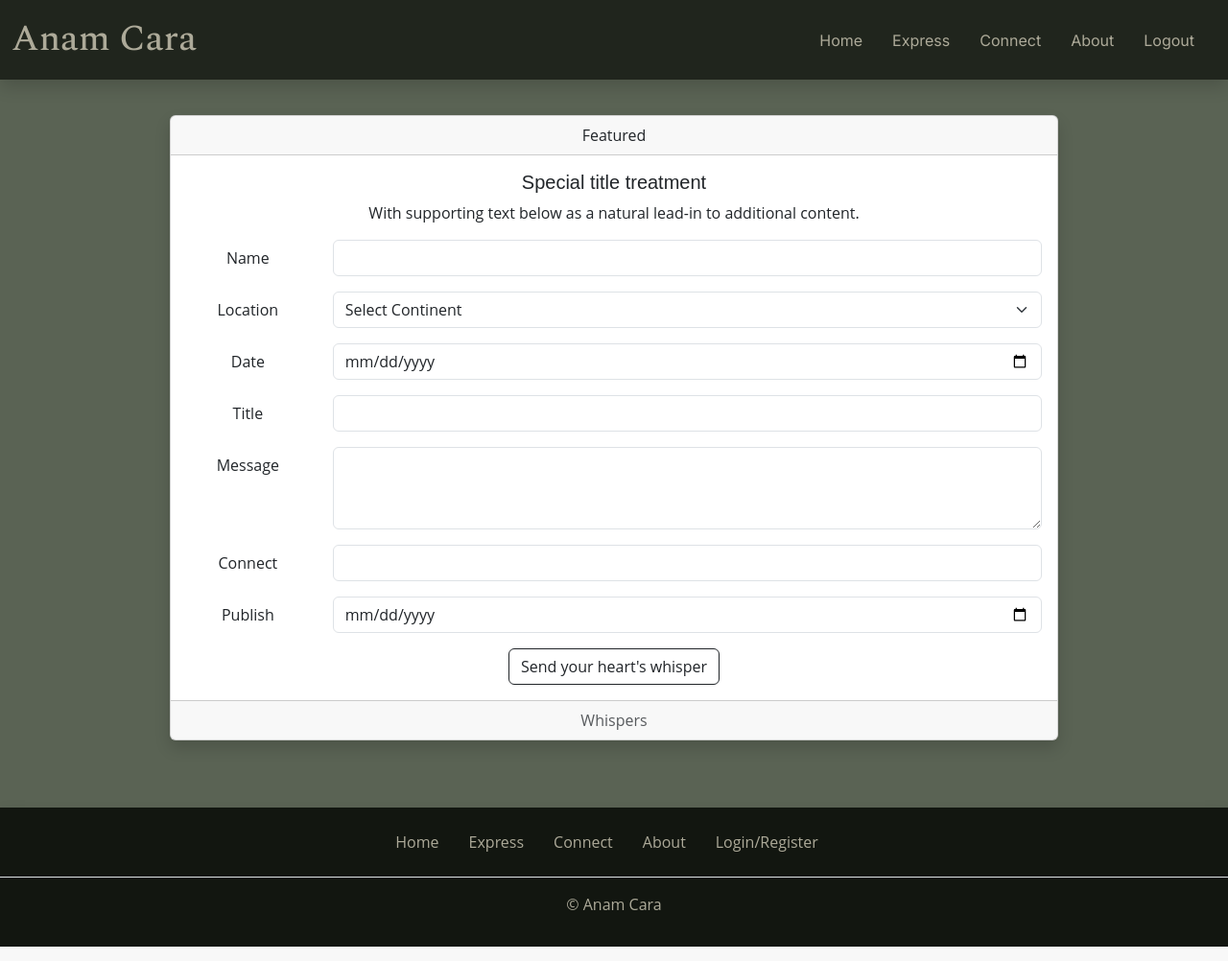
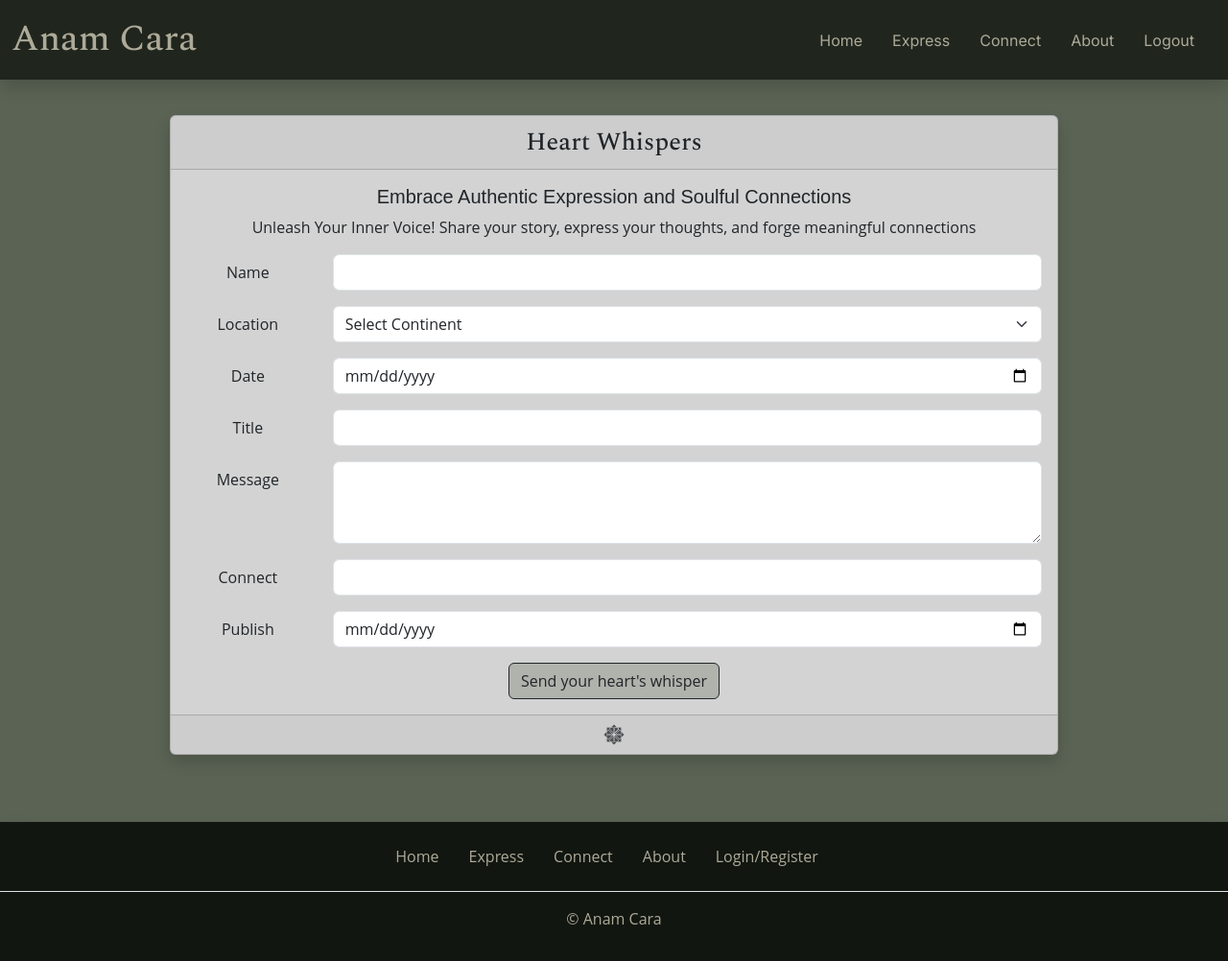
Before and after one commit to PhilEllis/AnamCara-milestone-3, a Flask app: page /add_note in a window 1280 px wide. Shown: the whole page at 96% size. Run offline with Flask 3, Linux system fonts and the light colour scheme; the visitor is signed in with stand-in values (Sample User, id 1); some libraries are stand-ins or nearby versions.

Commit message:
Feat!: content and styling to notes add & edit

```diff
--- a/notemanager/static/css/style.css
+++ b/notemanager/static/css/style.css
@@ -142,7 +142,12 @@ h6 {
     margin-top: 100px;
   }
 
+  #notes-hero .btn {
+    background-color: #B0B2AC;
+  }
+
   #notes-hero .btn:hover {
+    background-color: #1f1f1f;
     color: #ffd584;
   }
 
@@ -289,6 +294,25 @@ h6 {
     margin-bottom: 70px;
   }
 
+  #notes-add .card-header {
+    font-family: "Spectral", sans-serif;
+    font-size: 26px;
+  }
+
+  #notes-add .card {
+    background-color: rgb(211, 211, 211);
+  }
+
+  #notes-add .btn {
+    background-color: #B0B2AC;
+  }
+
+  #notes-add .btn:hover {
+    background-color: #1f1f1f;
+    color: #ffd584;
+  }
+
+
   /*--------------------------------------------------------------
   # Notes edit
   --------------------------------------------------------------*/
@@ -299,6 +323,24 @@ h6 {
   #notes-edit .form-margin {
     margin-top: 120px;
     margin-bottom: 70px;
+  }
+
+  #notes-edit .card-header {
+    font-family: "Spectral", sans-serif;
+    font-size: 26px;
+  }
+
+  #notes-edit .card {
+    background-color: rgb(211, 211, 211);
+  }
+
+  #notes-edit .btn {
+    background-color: #B0B2AC;
+  }
+
+  #notes-edit .btn:hover {
+    background-color: #1f1f1f;
+    color: #ffd584;
   }
 
   /*--------------------------------------------------------------
--- a/notemanager/templates/add_note.html
+++ b/notemanager/templates/add_note.html
@@ -7,11 +7,11 @@
     <div class="col-10 form-margin">
 <div class="card text-center shadow">
     <div class="card-header">
-      Featured
+      Heart Whispers
     </div>
     <div class="card-body">
-      <h5 class="card-title">Special title treatment</h5>
-      <p class="card-text">With supporting text below as a natural lead-in to additional content.</p>
+      <h5 class="card-title">Embrace Authentic Expression and Soulful Connections</h5>
+      <p class="card-text">Unleash Your Inner Voice! Share your story, express your thoughts, and forge meaningful connections</p>
       <form method="POST" action="{{ url_for('add_note') }}">
         <!-- note_name -->
         <div class="row mb-3">
@@ -74,7 +74,7 @@
         <button type="submit" class="btn btn-outline-dark">Send your heart's whisper</button>
       </div>
     <div class="card-footer text-body-secondary">
-      Whispers
+      <i class="fa-brands fa-centos fa-xl"></i>
     </div>
   </div>
 </div>
--- a/notemanager/templates/edit_note.html
+++ b/notemanager/templates/edit_note.html
@@ -74,7 +74,7 @@
         <button type="submit" class="btn btn-outline-dark">Edit your heart's whisper</button>
       </div>
     <div class="card-footer text-body-secondary">
-      Whispers
+      <i class="fa-brands fa-centos fa-xl"></i>
     </div>
   </div>
 </div>
```
